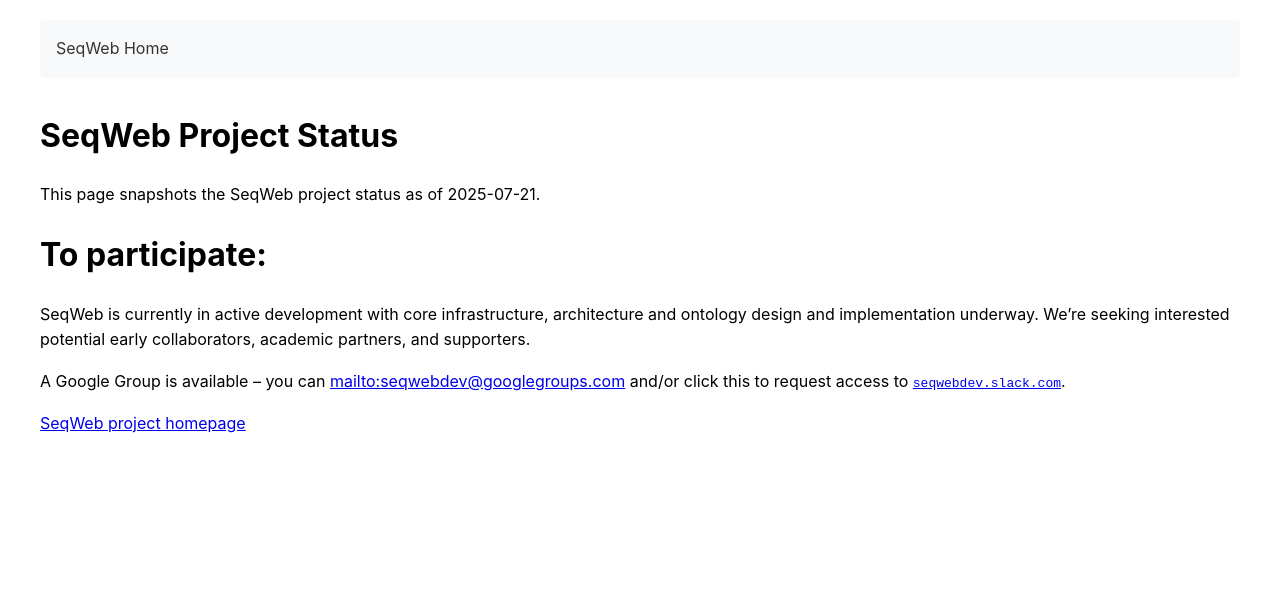
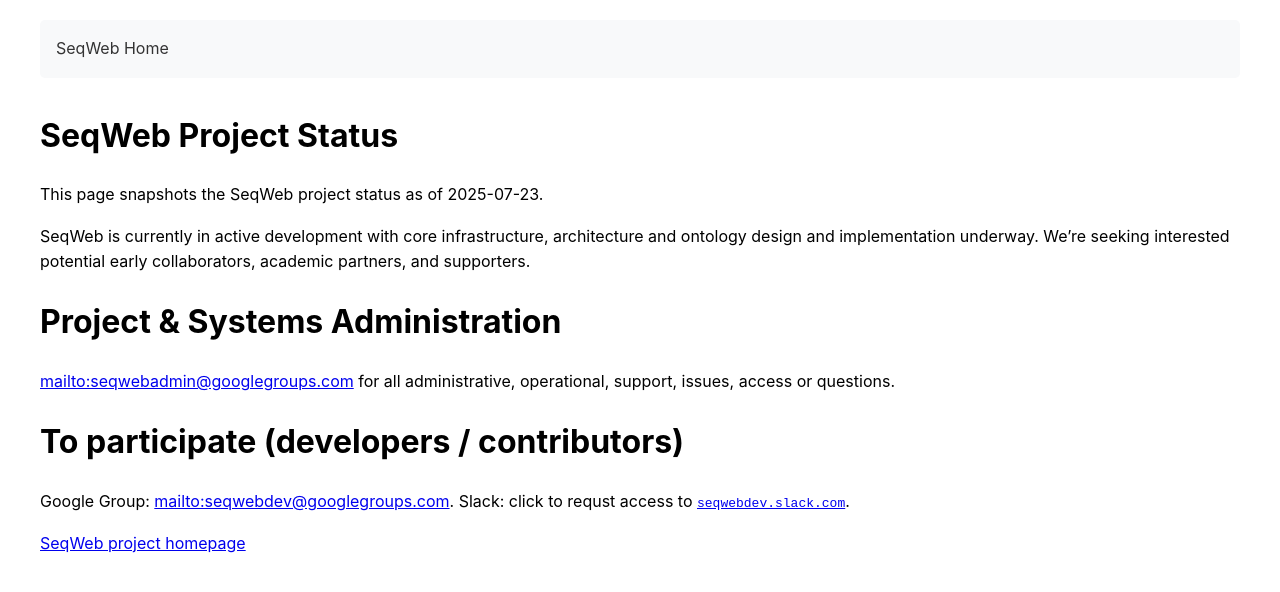
Before and after one commit to seqweb/seqweb, a Jekyll site: the page built from docs/status.md, in a window 1280 px wide. Shown: the top 592 px of the page. Built offline with Jekyll 4.4.1, drawn with Linux system fonts in a browser that asks for light colours.

```diff
--- a/docs/status.md
+++ b/docs/status.md
@@ -4,13 +4,17 @@
 ---
 
 # SeqWeb Project Status
-This page snapshots the SeqWeb project status as of 2025-07-21.
-
-# To participate:
+This page snapshots the SeqWeb project status as of 2025-07-23.
 
 SeqWeb is currently in active development with core infrastructure, architecture and ontology design and implementation underway.  We're seeking interested potential early collaborators, academic partners, and supporters.
 
-A Google Group is available -- you can [mailto:seqwebdev@googlegroups.com](mailto:seqwebdev@googlegroups.com) and/or click this to request access to [`seqwebdev.slack.com`](https://forms.gle/Frxtt5aR2b4VZSEt7).
+# Project & Systems Administration
+[mailto:seqwebadmin@googlegroups.com](mailto:seqwebadmin@googlegroups) for all administrative, operational, support, issues, access or questions.
+
+# To participate (developers / contributors)
+
+Google Group: [mailto:seqwebdev@googlegroups.com](mailto:seqwebdev@googlegroups.com).
+Slack: click to requst access to [`seqwebdev.slack.com`](https://forms.gle/Frxtt5aR2b4VZSEt7).
 
 
 [SeqWeb project homepage](https://www.seqweb.org/)
```
Also changed, not shown: README.md (added), _assets/icons/seqweb_icon_32x32.png (deleted), _assets/icons/seqweb_icon_64x64.png (deleted), _assets/icons/seqweb_project_icon.png (deleted).
